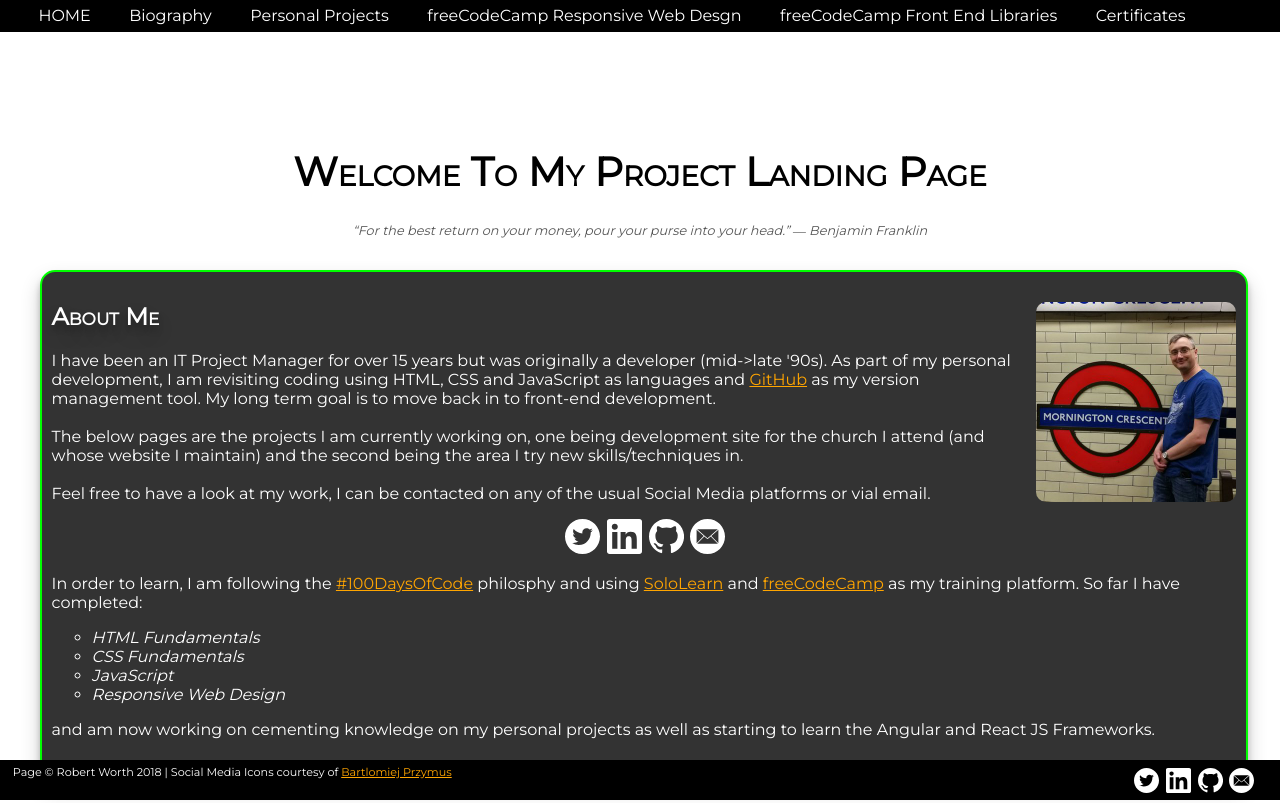
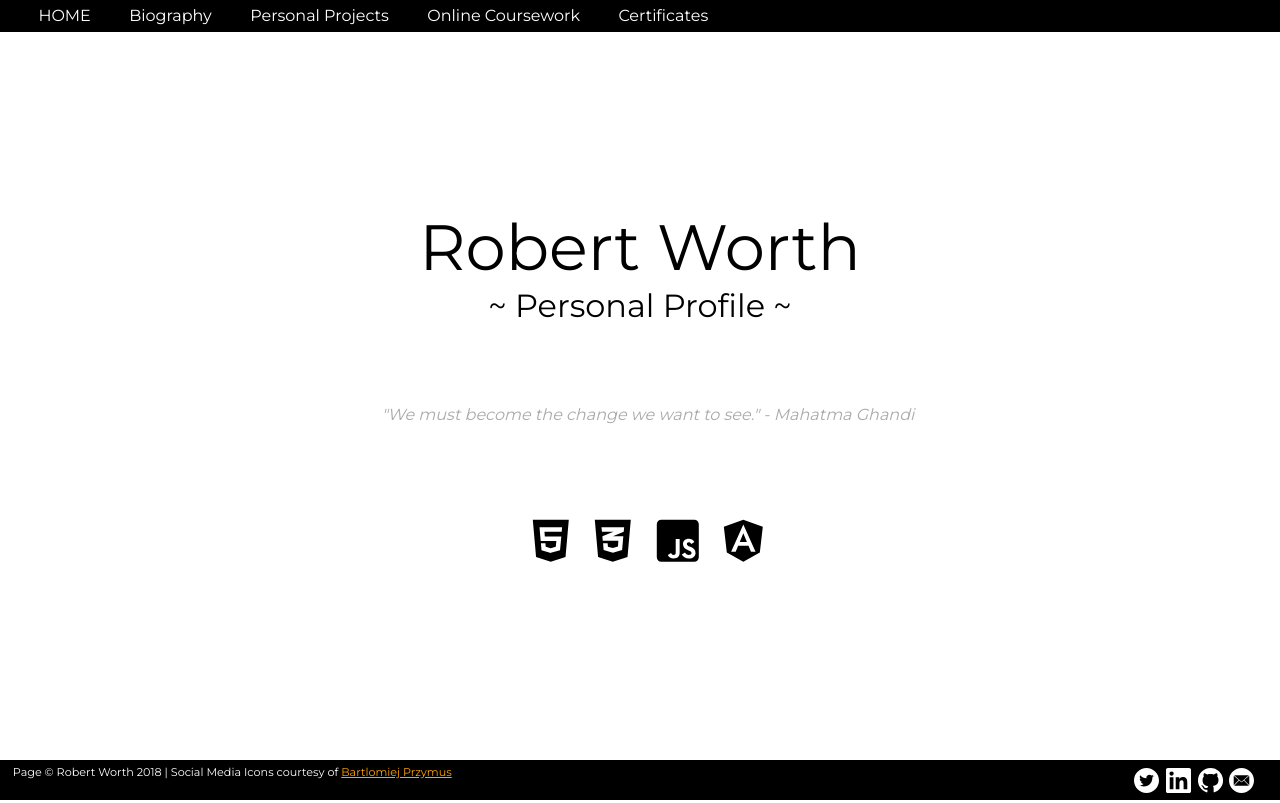
Before and after one commit to robwuk/LandingPage, a plain HTML site: page index.html in a window 1280 px wide. Shown: the top 803 px of the page. Drawn offline with Linux system fonts and the light colour scheme.

Commit message:
split JS files completed HOME

```diff
--- a/LandingPage.css
+++ b/LandingPage.css
@@ -35,38 +35,55 @@
 }
 
 #mainarea{
-  padding-top: 14vh;
+  height: 84vh;
+}
+
+#author{
+  text-align: center;
+  font-family: ="Montserrat";
+  font-weight: 400;
+  font-size: 400%;
+  color:black;
+  padding-top: 25vh;
+}
+
+#intro {
+  text-align: center;
+  font-family: ="Montserrat";
+  font-size: 200%;
 }
 
 .social_url{
-    filter:grayscale(80%);
-    padding-left: 0.2vw;
+  filter:grayscale(80%);
+  padding-left: 0.2vw;
 }
 
 .social_url:hover{
   filter:grayscale(0%)
 }
 
+#quote {
+  margin-left: 25vw;
+  font-size:100%;
+  font-style:italic;
+  color: #AAAAAA;
+  text-align: center;
+  width:50vw;
+  margin-top: 10vh;
+}
 
-    header{
-        text-align:center;
-        background:-webkit-linear-gradient(#FFFFFF 98%, #000000);
-    }
+#techarea {
+  margin-left: 25vw;
+  text-align: center;
+  width:50vw;
+  margin-top: 10vh;
+}
 
-    #quote{
-          font-size:80%;
-          font-style:italic;
-          color:#555555;
-          text-align:center;
-          }
+.icon {
+  padding: 1vw;
+  font-size: 300%;
+}
 
-    .head{
-        border:2px solid rgba(255,0,0,1);
-        background-color:rgba(00,0,0,0.9);
-        margin:2.5%;
-        width:95%;
-        color:black;
-    }
 
     #flowgrid{
       display:flex;
--- a/LandingPage.js
+++ b/data.js
@@ -1,17 +1,28 @@
-var navigation =[
+const author = "Robert Worth";
+const intro = " ~ Personal Profile ~";
+
+var navigation = [
                   ["HOME", "HOME", "nav1"],
                   ["Biography", "ABOUT", "nav1"],
                   ["Personal Projects", "PERSONAL", "nav1"],
-                  ["freeCodeCamp Responsive Web Desgn", "FCCRWD", "nav1"],
-                  ["freeCodeCamp Front End Libraries", "FCCFEL", "nav1"],
+                  //["freeCodeCamp Responsive Web Desgn", "FCCRWD", "nav1"],
+                  //["freeCodeCamp Front End Libraries", "FCCFEL", "nav1"],
+                  ["Online Coursework","COURSES", "nav1"],
                   ["Certificates", "CERTS", "nav1"]
                 ];
 
-var personalNav =[
+var courseNav = [
+                  ["freeCodeCamp Responsive Web Desgn", "FCCRWD", "", "", "", "", "nav2"],
+                  ["freeCodeCamp Front End Libraries", "FCCFEL", "", "", "", "", "nav2"],
+                  ["Frontend Mentor", "FEM", "", "", "","", "nav2"]
+                ];
+
+var personalNav = [
                   ["Monkton Park Church", "MPC", "https://robwuk.github.io/MPC_Boot/", "MPC_Old_Photo.jpg", ["JavaScript", "HTML", "Bootstrap", "CSS"], "Development website for Monkton Park Methodist Church", "nav2"],
-                  ["Sandbox", "SANDBOX", "https://robwuk.github.io/MPC_Boot/", "WIP.jpg", ["JavaScript", "HTML", "Bootstrap", "CSS"], "Development website I use for trying new techniques", "nav2"]];
+                  ["Sandbox", "SANDBOX", "https://robwuk.github.io/MPC_Boot/", "WIP.jpg", ["JavaScript", "HTML", "Bootstrap", "CSS"], "Development website I use for trying new techniques", "nav2"]
+                ];
 
-var fccRWDNav =[
+var fccRWDNav = [
                   ["Tribute Page", "TRIBUTE", "https://robwuk.github.io/TributePage/", "Tribute.PNG", ["HTML", "CSS"], "freeCodeCamp Tribute Page", "nav2"],
                   ["Technical Documentation", "TECHDOC", "https://robwuk.github.io/TechDoc/", "TechDoc.PNG", ["HTML", "CSS"], "freeCodeCamp Technical Documentation Page", "nav2"],
                   ["Survey Form", "SURVEY", "https://robwuk.github.io/SurveyForm/", "Survey.PNG", ["HTML", "CSS"], "freeCodeCamp Survey Form Page", "nav2"],
@@ -19,7 +30,7 @@ var fccRWDNav =[
                   ["Product Overview", "PRODUCT", "https://robwuk.github.io/ProductPage/", "Product.PNG", ["HTML", "CSS"], "freeCodeCamp Product Overview Page", "nav2"]
                 ];
 
-var fccFELNav =[
+var fccFELNav = [
                   ["Random Quote Generator", "RQG", "https://robwuk.github.io/FCC_RQG/", "Tribute.PNG", ["HTML", "CSS", "JavaScript", "Bootstrap"], "freeCodeCamp Random Quote Generator", "nav2"],
                   ["Calculator", "CALC", "https://robwuk.github.io/FCC_Calc/", "TechDoc.PNG", ["HTML", "CSS", "JavaScript", "Bootstrap"], "freeCodeCamp Javascript Calculator", "nav2"],
                   ["Drumkit", "DRUMKIT", "https://robwuk.github.io/fcc_drum/", "Survey.PNG", ["HTML", "CSS", "JavaScript", "Bootstrap"], "freeCodeCamp Javascriupt Drumkit", "nav2"],
@@ -27,62 +38,24 @@ var fccFELNav =[
                   ["GitHub Markdown Previewer", "MARKDOWN", "https://robwuk.github.io/Git_Parse/", "Product.PNG", ["HTML", "CSS"], "freeCodeCamp GitHub Markdown Previewer", "nav2"]
                 ];
 
+var home = [
+            ["Robert Worth", "home__name", "author"],
+            ["Welcome to my Project Landing Page", "home__welcome", "welcome"]
+]
 
+var quotes = [
+              ["For the best return on your money, pour your purse into your head.", "Benjamin Franklin"],
+              ["Absorb what is useful, Discard what is not, Add what is uniquely your own.", "Bruce Lee"],
+              ["Between stimulus and response there is a space. In that space is our power to choose our response. In our response lies our growth and our freedom.", "Vikto Frankl"],
+              ["We must become the change we want to see.", "Mahatma Ghandi"],
+              ["Investing in yourself is the best investment you will ever make. It will not only improve your life, it will improve the lives of all those around you.", "Robin Sharma"],
+              ["Look in the mirror that’s your competition.", "Anon."],
+              ["The only person you are destined to become is the person you decide to be.", "Ralph Waldo Emerson"]
+]
 
-var navDivOne = document.getElementById("navigation");
-var navDivTwo = document.getElementById("subnav");
-
-function nav1OnClick(caller) {
-  switch (caller) {
-    case "HOME":
-      secondNavVisible("hidden");
-      break;
-    case "PERSONAL":
-      createNav2(personalNav);
-      break;
-    case "FCCRWD":
-      createNav2(fccRWDNav);
-      break;
-    case "FCCFEL":
-      createNav2(fccFELNav);
-      break;
-  };
-}
-
-function secondNavVisible(visible){
-  navDivTwo.style.visibility = visible;
-}
-
-function createNav2(navArray) {
-  secondNavVisible("hidden");
-  navDivTwo.innerHTML="";
-  for (i=0; i<navArray.length;i++) {
-    var node = document.createElement("span");
-    console.log("here");
-    node.innerHTML = navArray[i][0];
-    node.id = navArray[i][1];
-    node.className = navArray[i][6];
-    navDivTwo.appendChild(node);
-  }
-
-  secondNavVisible("visible");
-}
-
-function createPage(){
-
-  secondNavVisible("hidden");
-
-  for (i=0; i<navigation.length;i++) {
-    var node = document.createElement("span");
-    console.log(navigation[i][0]);
-    node.innerHTML = navigation[i][0];
-    node.id = navigation[i][1];
-    node.className = navigation[i][2];
-    node.setAttribute("onclick", "nav1OnClick('"+navigation[i][1]+"')");
-    navDivOne.appendChild(node);
-  }
-  //createNav2(personalNav);
-
-}
-
-window.onload = createPage();
+var techIcons = [
+                  ["fab fa-html5", "HTML5"],
+                  ["fab fa-css3-alt", "CSS3"],
+                  ["fab fa-js-square", "Javascript"],
+                  ["fab fa-angular", "Angular"]
+                ]
--- a/index.html
+++ b/index.html
@@ -13,7 +13,21 @@
   </div>
 
   <div id="mainarea">
-  <div id="header>"
+  </div>
+
+  <div id="footer" class="footer">
+    <div id="footertext">
+      Page &copy Robert Worth 2018 | Social Media Icons courtesy of <a href="https://twitter.com/BartekPrzymus">Bartlomiej Przymus</a>
+    </div>
+    <div id="socialmedia">
+      <a target="_blank" title="follow me on Twitter" href="https://twitter.com/RobertW70139746"><img class="social_url" alt="follow me on Twitter" src="twitter.svg" height=25px border=0></a>
+      <a target="_blank" title="follow me on LinkedIn" href="https://www.linkedin.com/in/robertworth/"><img class="social_url" alt="follow me on LinkedIn" src="linkedin.svg" height=25px border=0></a>
+      <a target="_blank" title="follow me on GitHub" href="https://github.com/robwuk"><img class="social_url" alt="follow me on GitHub" src="github.svg" height=25px border=0></a>
+      <a title="Email Me" href="mailto:robertworth@hotmail.com?subject=Mail%20From%20Your%20Landing%20Page"><img class="social_url" alt="Email Me" src="email.svg" height=25px border=0></a>
+    </div>
+  </div>
+
+  <!--<div id="header>"
     <p><h1>Welcome to my Project Landing Page</h1></p>
     <p id="quote">“For the best return on your money, pour your purse into your head.”  ― Benjamin Franklin</p>
   </div>
@@ -120,19 +134,11 @@
 </section>
   </article>
 
-  <div id="footer" class="footer">
-    <div id="footertext">
-    Page &copy Robert Worth 2018 | Social Media Icons courtesy of <a href="https://twitter.com/BartekPrzymus">Bartlomiej Przymus</a>
-  </div>
-    <div id="socialmedia">
-      <a target="_blank" title="follow me on Twitter" href="https://twitter.com/RobertW70139746"><img class="social_url" alt="follow me on Twitter" src="twitter.svg" height=25px border=0></a>
-      <a target="_blank" title="follow me on LinkedIn" href="https://www.linkedin.com/in/robertworth/"><img class="social_url" alt="follow me on LinkedIn" src="linkedin.svg" height=25px border=0></a>
-      <a target="_blank" title="follow me on GitHub" href="https://github.com/robwuk"><img class="social_url" alt="follow me on GitHub" src="github.svg" height=25px border=0></a>
-      <a title="Email Me" href="mailto:robertworth@hotmail.com?subject=Mail%20From%20Your%20Landing%20Page"><img class="social_url" alt="Email Me" src="email.svg" height=25px border=0></a>
-    </div>
-  </div>
+-->
 
-</div>
-  <script src="LandingPage.js"></script>
+  <script defer src="https://use.fontawesome.com/releases/v5.6.3/js/all.js" integrity="sha384-EIHISlAOj4zgYieurP0SdoiBYfGJKkgWedPHH4jCzpCXLmzVsw1ouK59MuUtP4a1" crossorigin="anonymous"></script>
+  <script src="data.js"></script>
+  <script src="navigation.js"></script>
+  <script src="layout.js"></script>
 </body>
 </html>
--- /dev/null
+++ b/layout.js
@@ -0,0 +1,48 @@
+function homePage() {
+    var node = document.createElement("header");
+    node.innerHTML = author;
+    node.id = "author";
+    node.className = "header";
+    mainArea.appendChild(node);
+    node = document.createElement("header");
+    node.innerHTML = intro;
+    node.id = "intro";
+    node.className = "header";
+    mainArea.appendChild(node);
+    newQuote();
+    techArea();
+}
+
+function newQuote(){
+  var node = document.createElement("section");
+  var i = Math.floor(Math.random() * quotes.length + 1);
+  var quoteText = quotes[(i-1)][0];
+  var authorName = quotes[(i-1)][1];
+
+  node.innerHTML = '"' + quoteText + '" - ' + authorName;
+  node.id = "quote";
+  mainArea.appendChild(node);
+}
+
+function techArea() {
+  var node = document.createElement("section")
+  node.id = "techarea";
+
+  for (let i=0; i<techIcons.length; i++) {
+    var tech = document.createElement("i");
+    tech.className = techIcons[i][0] + " icon ";
+    tech.id = techIcons[i][1];
+    node.appendChild(tech);
+  }
+
+  mainArea.append(node);
+}
+
+function createPage(){
+  secondNavVisible("hidden");
+  createNav1();
+}
+
+
+window.onload = createPage();
+window.onload = homePage();
--- /dev/null
+++ b/navigation.js
@@ -0,0 +1,54 @@
+var mainArea = document.getElementById("mainarea");
+var navDivOne = document.getElementById("navigation");
+var navDivTwo = document.getElementById("subnav");
+
+function nav1OnClick(caller) {
+  switch (caller) {
+    case "HOME":
+      secondNavVisible("hidden");
+      homePage();
+      break;
+    case "PERSONAL":
+      createNav2(personalNav);
+      break;
+    case "COURSES":
+      createNav2(courseNav);
+      break;
+  //  case "FCCRWD":
+  //    createNav2(fccRWDNav);
+  //    break;
+  //  case "FCCFEL":
+  //    createNav2(fccFELNav);
+  //    break;
+  };
+}
+
+function secondNavVisible(visible){
+  navDivTwo.style.visibility = visible;
+}
+
+function createNav1() {
+  for (i=0; i<navigation.length;i++) {
+    var node = document.createElement("span");
+    console.log(navigation[i][0]);
+    node.innerHTML = navigation[i][0];
+    node.id = navigation[i][1];
+    node.className = navigation[i][2];
+    node.setAttribute("onclick", "nav1OnClick('"+navigation[i][1]+"')");
+    navDivOne.appendChild(node);
+  }
+}
+
+function createNav2(navArray) {
+  secondNavVisible("hidden");
+  navDivTwo.innerHTML="";
+  for (i=0; i<navArray.length;i++) {
+    var node = document.createElement("span");
+    node.innerHTML = navArray[i][0];
+    node.id = navArray[i][1];
+    node.className = navArray[i][6];
+    navDivTwo.appendChild(node);
+  }
+
+  secondNavVisible("visible");
+}
```
